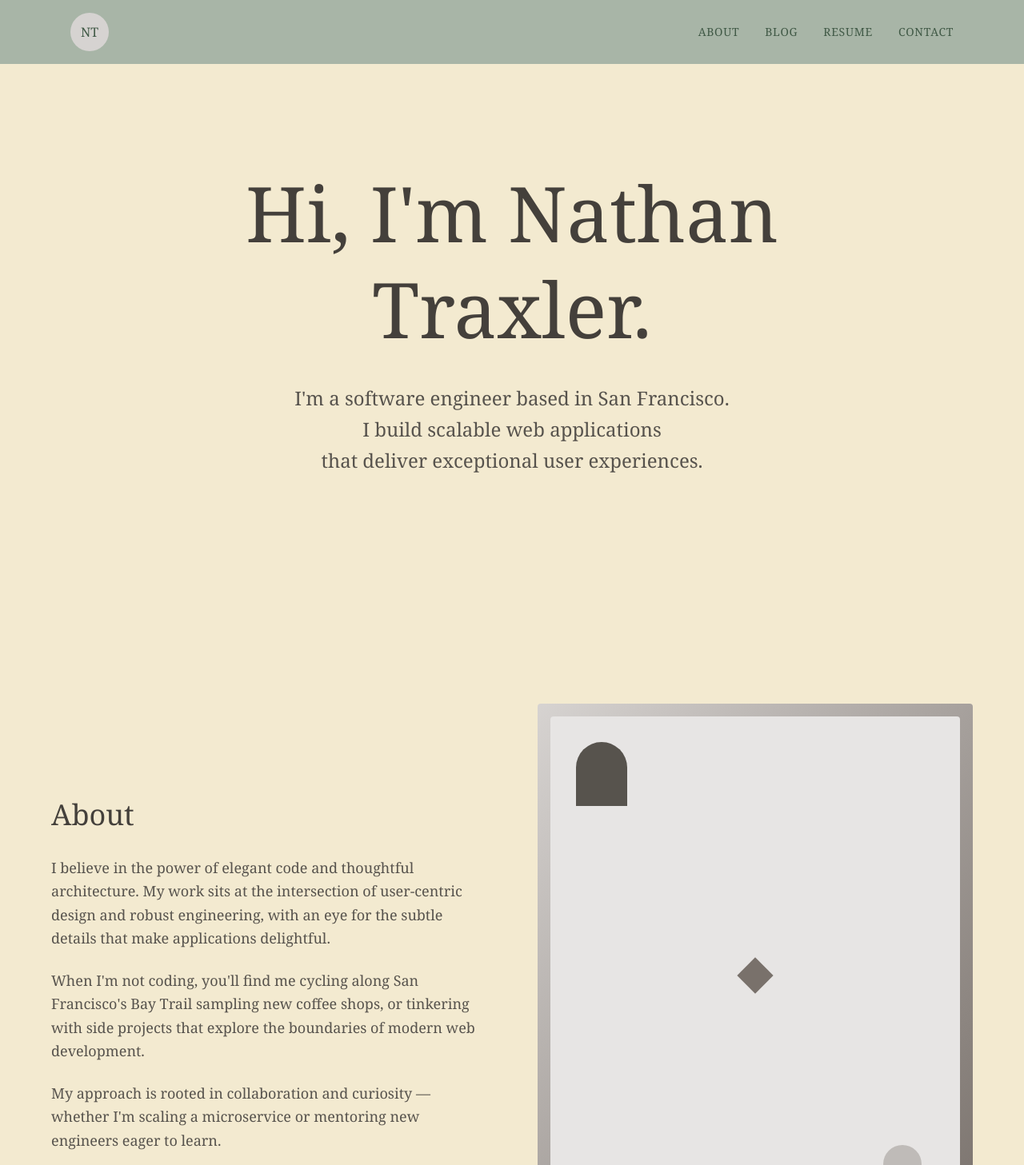
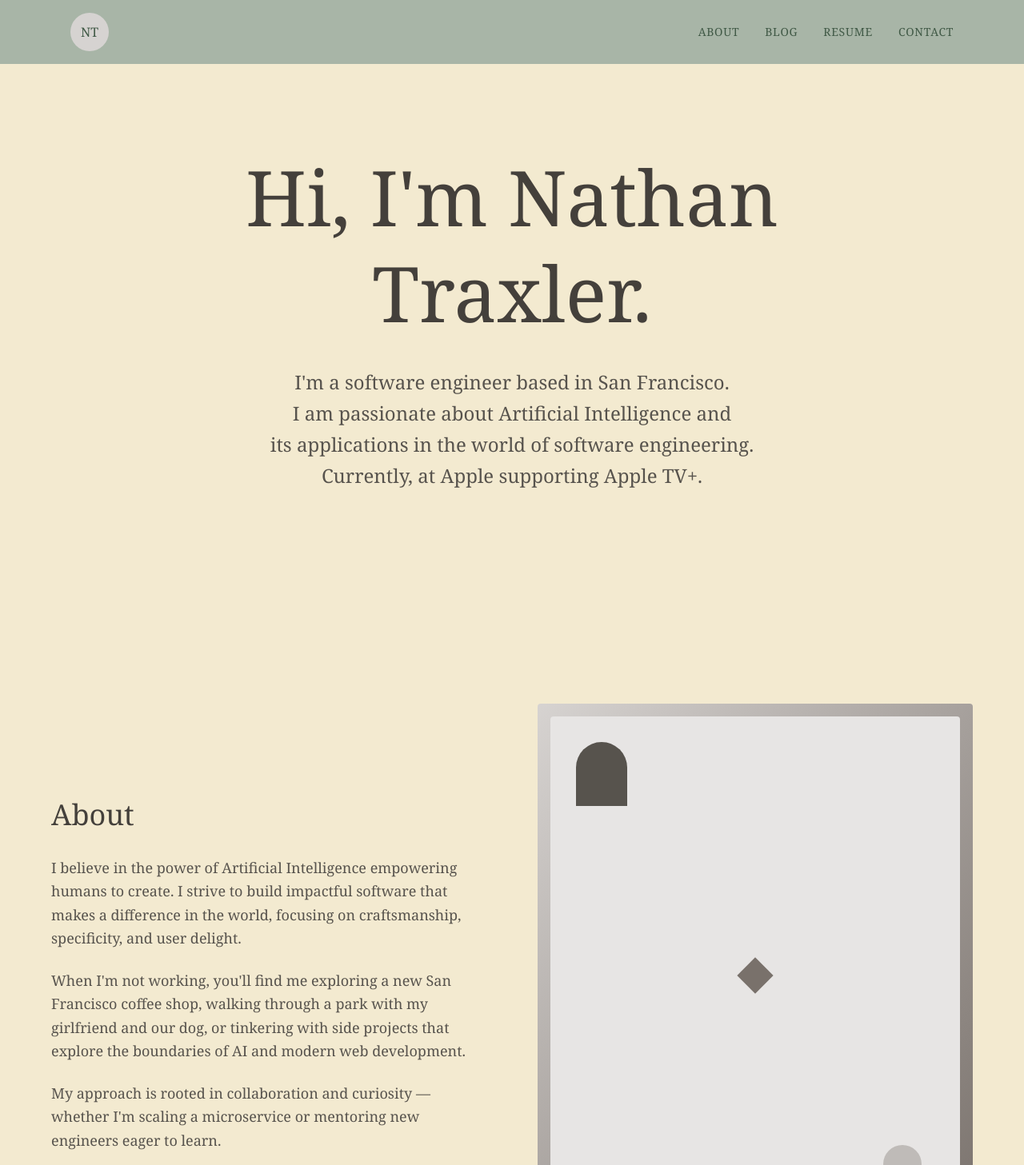
Before and after one commit to nathantraxler4/personal-website, a Next.js app: page / in a window 1280 px wide. Shown: the top 1457 px of the page at 80% size. Built offline with nearby package versions, Linux system fonts and the light colour scheme.

Commit message:
Improve wording to represent my personality

```diff
--- a/src/app/globals.css
+++ b/src/app/globals.css
@@ -1,8 +1,8 @@
 @import "tailwindcss";
 
 :root {
-  --background: #F3EAD0;
-  --color-bg-header: #A8B5A7;
+  --background: #A8B5A7;
+  --main-background: #F3EAD0;
   --color-nav-text: #405946;
   --accent: #1e1b17;
   --another-color: #8D7541;
--- a/src/components/AboutSection.tsx
+++ b/src/components/AboutSection.tsx
@@ -2,21 +2,21 @@
 
 export default function AboutSection() {
   return (
-    <section id="about" className="py-20 px-6">
+    <section id="about" className="py-20 px-6 bg-(--main-background)">
       <div className="max-w-6xl mx-auto">
         <div className="grid md:grid-cols-2 gap-16 items-center">
           <div>
             <h2 className="text-4xl font-light text-stone-700 mb-8">About</h2>
             <div className="space-y-6 text-lg leading-relaxed text-stone-600 font-light">
               <p>
-                I believe in the power of elegant code and thoughtful architecture.
-                My work sits at the intersection of user-centric design and robust engineering,
-                with an eye for the subtle details that make applications delightful.
+                I believe in the power of Artificial Intelligence empowering humans to create.
+                I strive to build impactful software that makes a difference in the world, focusing on
+                craftsmanship, specificity, and user delight.
               </p>
               <p>
-                When I&apos;m not coding, you&apos;ll find me cycling along San Francisco&apos;s Bay Trail
-                sampling new coffee shops, or tinkering with side projects that explore the boundaries
-                of modern web development.
+                When I&apos;m not working, you&apos;ll find me exploring a new San Francisco
+                coffee shop, walking through a park with my girlfriend and our dog, or tinkering
+                with side projects that explore the boundaries of AI and modern web development.
               </p>
               <p>
                 My approach is rooted in collaboration and curiosity — whether I&apos;m scaling a microservice
--- a/src/components/ContactSection.tsx
+++ b/src/components/ContactSection.tsx
@@ -9,15 +9,15 @@ export default function ContactSection() {
             <h2 className="text-4xl font-light text-stone-700 mb-8">Let&rsquo;s Connect</h2>
             <div className="space-y-6 text-lg leading-relaxed text-stone-600 font-light">
               <p>
-                I&apos;m always interested in meaningful conversations about software engineering, clean code,
+                I&apos;m always interested in meaningful conversations about software engineering, AI,
                 or the tech industry in general. Whether you have a project in mind or simply
                 want to say hello, I&rsquo;d love to hear from you.
               </p>
               <div className="space-y-3">
                 <p>
                   <span className="text-stone-800">Email:</span>{' '}
-                  <a href="mailto:hello@nathantraxler.com" className="hover:text-stone-800 transition-colors">
-                    hello@nathantraxler.com
+                  <a href="mailto:nathan.traxler@gmail.com" className="hover:text-stone-800 transition-colors">
+                    nathan.traxler@gmail.com
                   </a>
                 </p>
                 <p>
--- a/src/components/FooterSection.tsx
+++ b/src/components/FooterSection.tsx
@@ -2,20 +2,20 @@
 
 export default function FooterSection() {
   return (
-    <footer className="py-12 px-6 border-t border-stone-200" id="footer">
+    <footer className="bg-(--background) py-12 px-6 border-t border-stone-200" id="footer">
       <div className="max-w-6xl mx-auto">
         <div className="flex flex-col md:flex-row justify-between items-center">
-          <p className="text-stone-500 text-sm font-light">
+          <p className="text-(--color-nav-text) text-sm font-light">
             © 2025 Nathan&nbsp;Traxler. Crafted with care in San&nbsp;Francisco.
           </p>
           <div className="flex space-x-6 mt-4 md:mt-0">
-            <a href="#" className="text-stone-500 hover:text-stone-700 text-sm tracking-wider transition-colors">
+            <a href="#" className="text-(--color-nav-text) hover:text-stone-700 text-sm tracking-wider transition-colors">
               GITHUB
             </a>
-            <a href="#" className="text-stone-500 hover:text-stone-700 text-sm tracking-wider transition-colors">
+            <a href="#" className="text-(--color-nav-text) hover:text-stone-700 text-sm tracking-wider transition-colors">
               LINKEDIN
             </a>
-            <a href="#" className="text-stone-500 hover:text-stone-700 text-sm tracking-wider transition-colors">
+            <a href="#" className="text-(--color-nav-text) hover:text-stone-700 text-sm tracking-wider transition-colors">
               TWITTER
             </a>
           </div>
--- a/src/components/HeroSection.tsx
+++ b/src/components/HeroSection.tsx
@@ -2,7 +2,7 @@
 
 export default function HeroSection() {
   return (
-    <section id="home" className="min-h-screen flex items-center justify-center px-6">
+    <section id="home" className="min-h-screen flex items-center justify-center px-6 bg-(--main-background)">
       <div className="max-w-4xl mx-auto text-center">
         <h1 className="text-6xl md:text-8xl font-light text-stone-700 mb-8 leading-tight">
           Hi, I&apos;m Nathan Traxler.
@@ -10,9 +10,11 @@ export default function HeroSection() {
         <p className="text-xl md:text-2xl text-stone-600 max-w-2xl mx-auto leading-relaxed font-light">
           I&apos;m a software engineer based in San Francisco.
           <br />
-          I build scalable web applications
+          I am passionate about Artificial Intelligence and
           <br />
-          that deliver exceptional user experiences.
+          its applications in the world of software engineering.
+          <br />
+          Currently, at Apple supporting Apple TV+.
         </p>
       </div>
     </section>
--- a/src/components/PortfolioNav.tsx
+++ b/src/components/PortfolioNav.tsx
@@ -6,7 +6,7 @@ type Props = {
 
 export default function PortfolioNav({ scrollToSection }: Props) {
   return (
-    <nav className="fixed top-0 w-full z-50 transition-all duration-500 bg-(--color-bg-header)">
+    <nav className="fixed top-0 w-full z-50 transition-all duration-500 bg-(--background)">
       <div className="max-w-6xl mx-auto px-6 py-4">
         <div className="flex items-center justify-between">
           {/* Profile Circle */}
--- a/src/components/ResumeSection.tsx
+++ b/src/components/ResumeSection.tsx
@@ -2,7 +2,7 @@
 
 export default function ResumeSection() {
   return (
-    <section id="resume" className="py-20 px-6">
+    <section id="resume" className="py-20 px-6 bg-(--main-background)">
       <div className="max-w-4xl mx-auto text-center">
         <h2 className="text-4xl font-light text-stone-700 mb-8">Resume</h2>
         <p className="text-xl text-stone-600 mb-12 font-light leading-relaxed">
```
